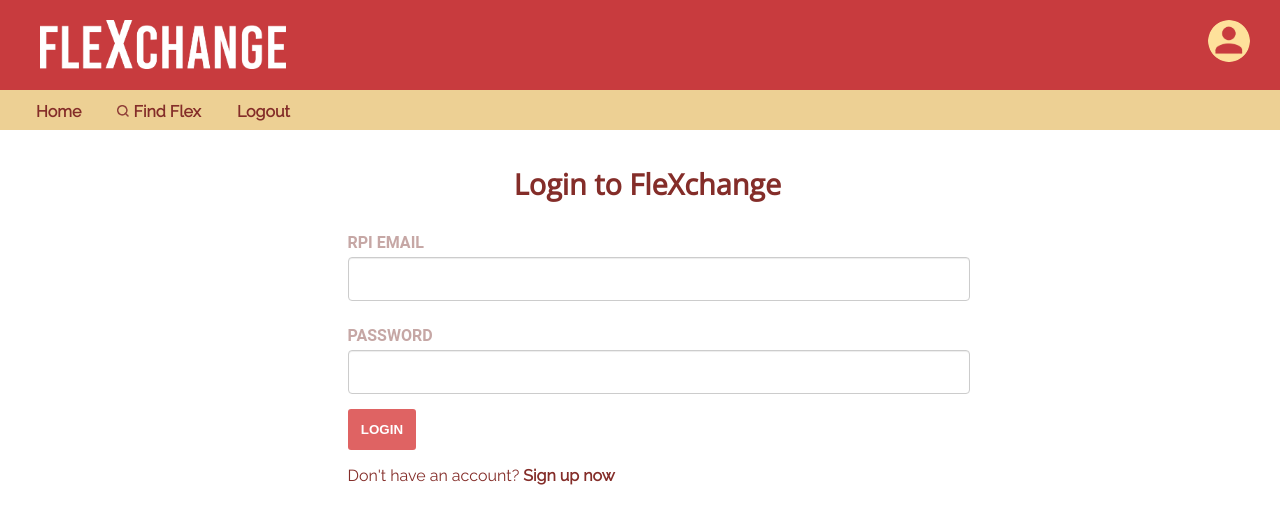
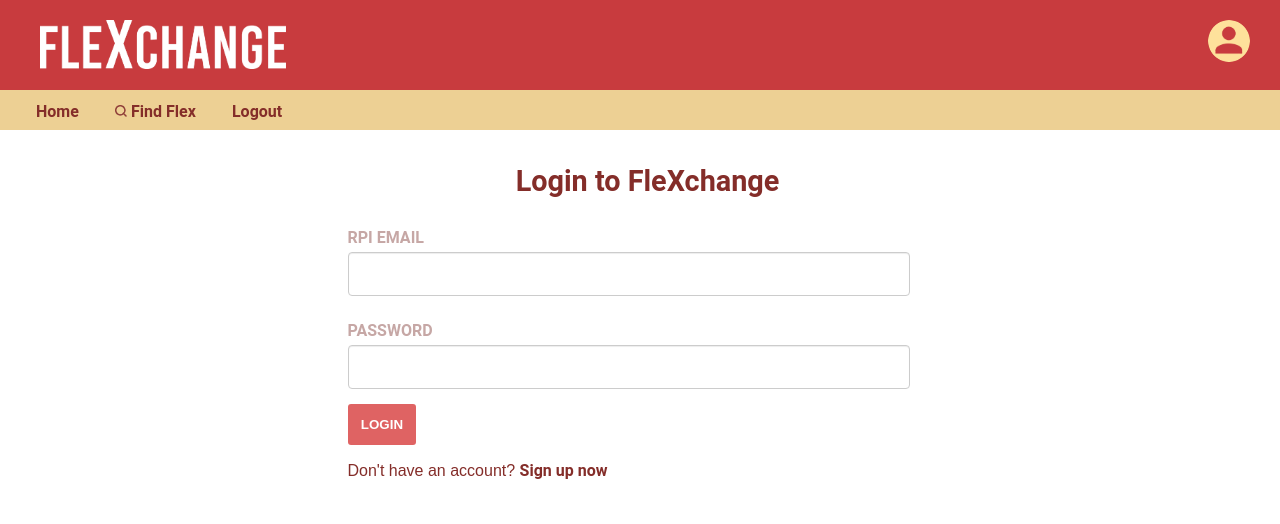
Before and after one commit to huisit/flexchange, a PHP site: page /login.php in a window 1280 px wide. Shown: the top 524 px of the page. Run offline with PHP 8.4, Linux system fonts and the light colour scheme.

Commit message:
some style changes

```diff
--- a/style/style.css
+++ b/style/style.css
@@ -36,12 +36,12 @@ section {
 }
 
 h1, h2, h3 {
-  font-family: "Open Sans", bold, sans-serif;
+  font-family: "Roboto", bold, sans-serif;
   font-weight: bolder;
 }
 
 p, li, ul, br {
-  font-family: "Raleway", sans-serif;
+  font-family: "Robot", sans-serif;
 }
 
 h1 {
@@ -60,13 +60,13 @@ h2 {
 a {
   font-weight: bold;
   color: #842D29;
-  font-family: Raleway;
+  font-family: Roboto;
   text-decoration: none;
 }
 
 a:hover {
   color: #a64b47;
-  background-color: #EDD094;
+  cursor: pointer;
 }
 
 label {
@@ -169,7 +169,7 @@ li {
 
 .form-control {
   display: block;
-  width: 100%;
+  width: 90%;
   height: 34px;
   padding: 4px 10px;
   font-size: 14px;
```
